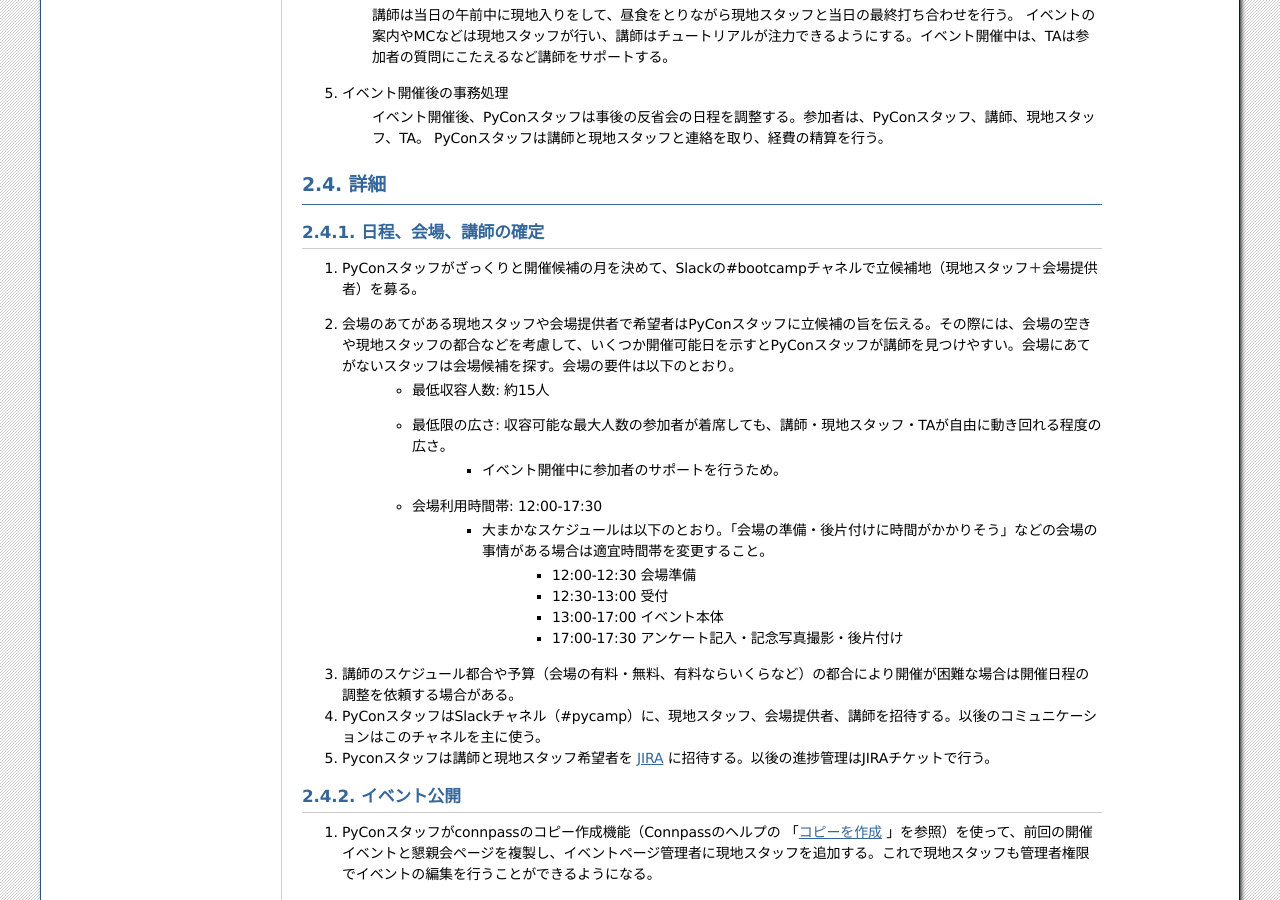
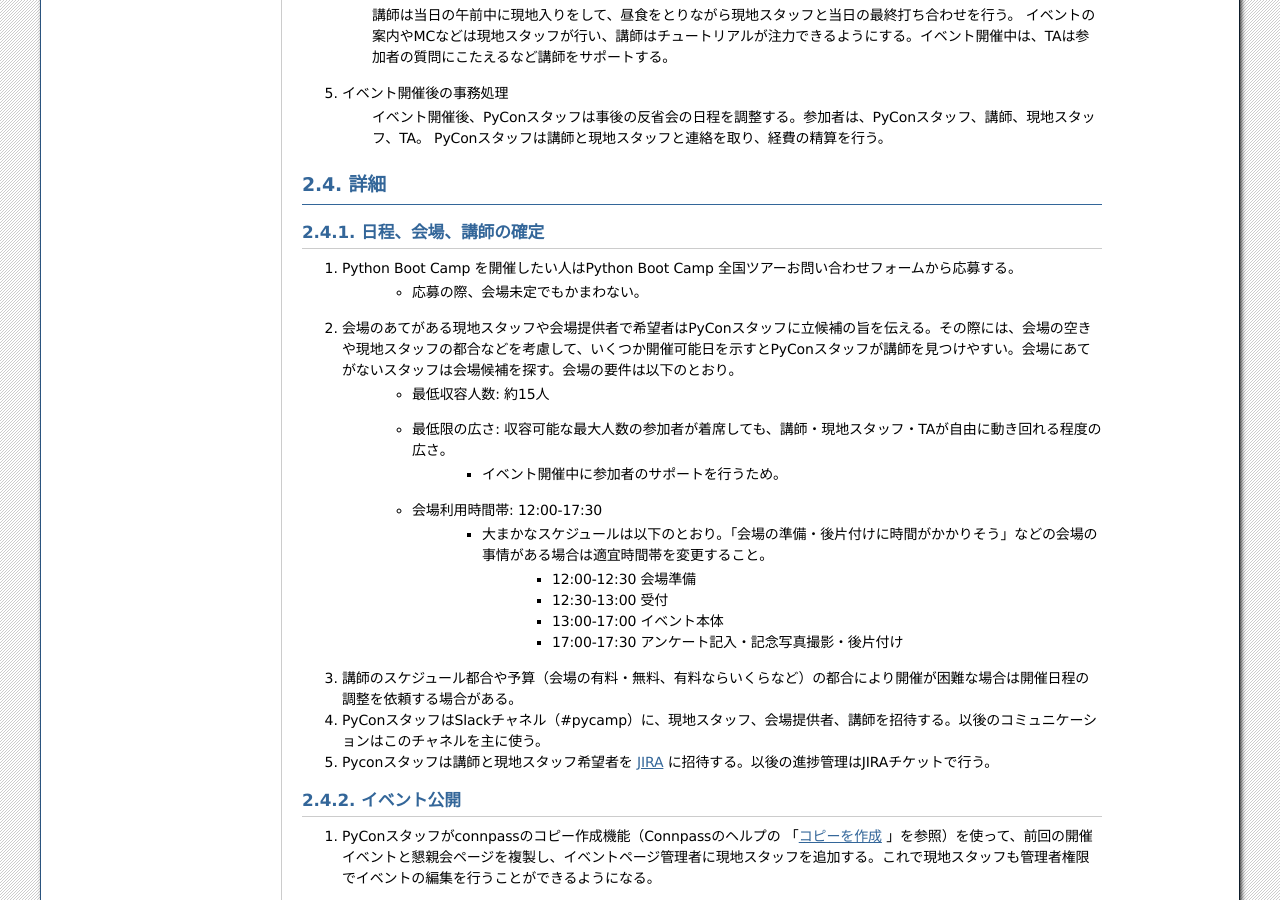
Before and after one commit to pyconjp/pycamp.pycon.jp, a Sphinx documentation site: the page built from source/organize/1_manual.rst, in a window 1280 px wide and 900 px high, scrolled down 1486 px. Built offline with Sphinx 7.4.7, drawn with Linux system fonts in a browser that asks for light colours.

Commit message:
ISSHA-856 現状の会場の決め方に近い文章に差し替え
指摘コメント: https://github.com/pyconjp/pycamp.pycon.jp/pull/101#discussion_r146443580

```diff
--- a/source/organize/1_manual.rst
+++ b/source/organize/1_manual.rst
@@ -88,7 +88,8 @@ Python Boot Camp全体の運営・管理を行う。各開催では現地スタ
 日程、会場、講師の確定
 ----------------------
 
-#. PyConスタッフがざっくりと開催候補の月を決めて、Slackの#bootcampチャネルで立候補地（現地スタッフ＋会場提供者）を募る。
+#. Python Boot Camp を開催したい人はPython Boot Camp 全国ツアーお問い合わせフォームから応募する。
+    * 応募の際、会場未定でもかまわない。
 #. 会場のあてがある現地スタッフや会場提供者で希望者はPyConスタッフに立候補の旨を伝える。その際には、会場の空きや現地スタッフの都合などを考慮して、いくつか開催可能日を示すとPyConスタッフが講師を見つけやすい。会場にあてがないスタッフは会場候補を探す。会場の要件は以下のとおり。
     * 最低収容人数: 約15人
     * 最低限の広さ: 収容可能な最大人数の参加者が着席しても、講師・現地スタッフ・TAが自由に動き回れる程度の広さ。
```
